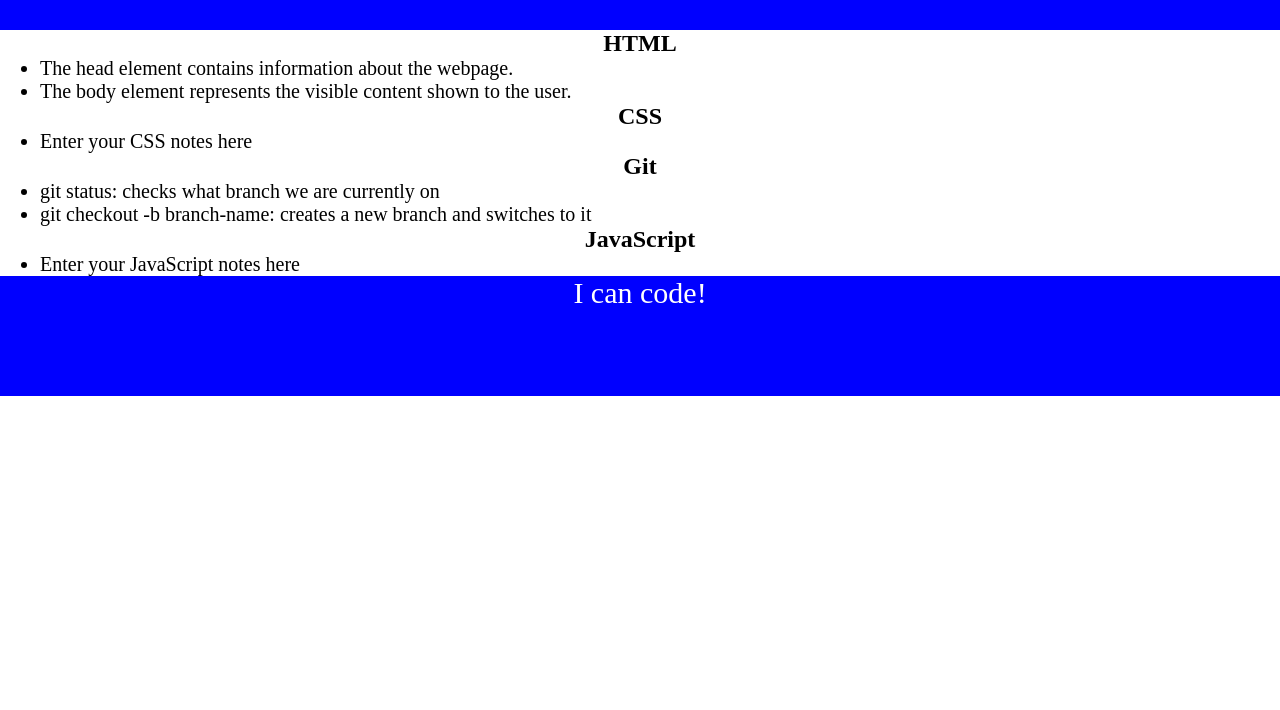
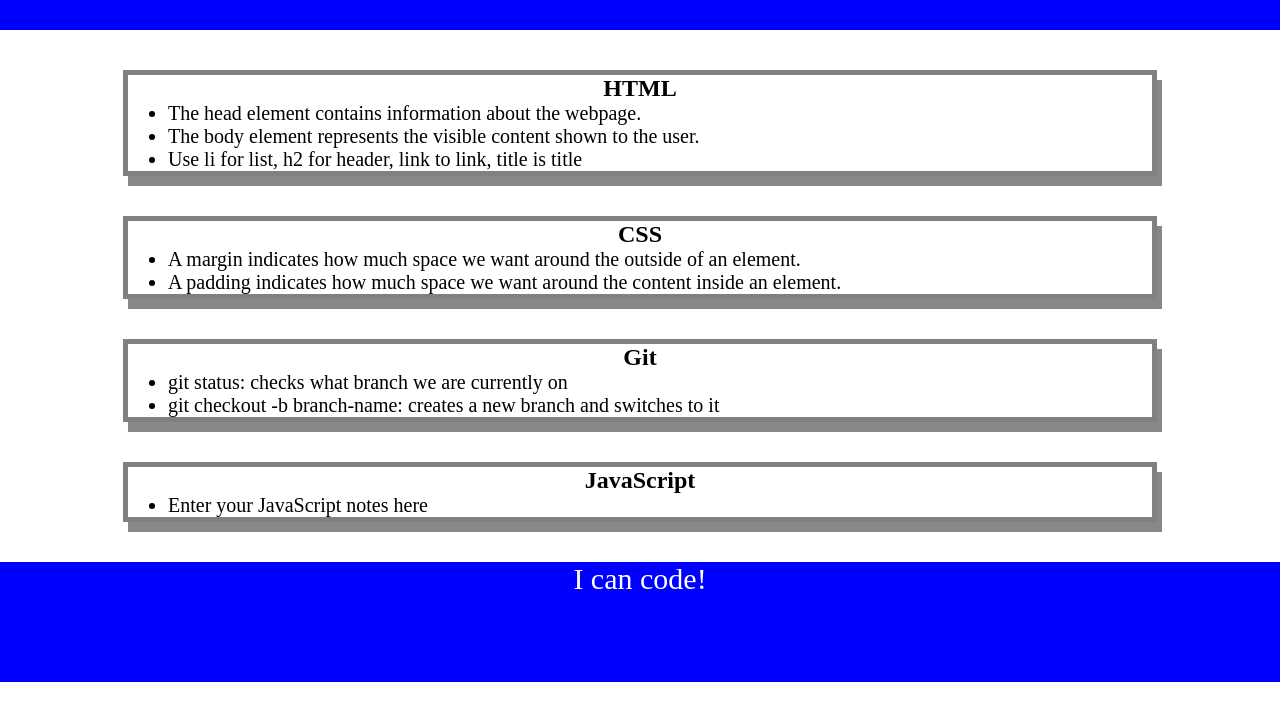
Before and after one commit to SSteelCommander/prework-study-guide, a plain HTML site: page prework-study-guide/index.html in a window 1280 px wide. Shown: the part 90-800 px from the top of the page. Drawn offline with Linux system fonts and the light colour scheme.

Commit message:
all done

```diff
--- a/prework-study-guide/assets/style.css
+++ b/prework-study-guide/assets/style.css
@@ -2,6 +2,7 @@
     margin: 0;
     padding: 0;
 }
+
 header,
 footer {
     width: 100%;
@@ -10,9 +11,11 @@ footer {
     color: white;
 }
 h1,
+
 h2 {
     text-align: center;
 }
+
 img {
     display: block;
     height: 50px;
@@ -20,11 +23,20 @@ img {
     margin-left: auto;
     margin-right: auto;
 }
+
 ul {
     padding-left: 40px;
     font-size: 20px;
 }
+
 p {
     text-align: center;
     font-size: 30px;
   }
+
+.card {
+    width: 80%;
+    margin: 40px auto;
+    border: 5px solid gray;
+    box-shadow: 5px 10px #888888;
+ }
--- a/prework-study-guide/index.html
+++ b/prework-study-guide/index.html
@@ -18,13 +18,15 @@
         <ul>
           <li>The head element contains information about the webpage.</li>
           <li>The body element represents the visible content shown to the user.</li>
+          <li>Use li for list, h2 for header, link to link, title is title</li>
         </ul>
       </section>
 
       <section class="card" id="css-section">
         <h2>CSS</h2>
         <ul>
-          <li>Enter your CSS notes here</li>
+          <li>A margin indicates how much space we want around the outside of an element.</li>
+          <li>A padding indicates how much space we want around the content inside an element.</li>
         </ul>
       </section>
 
```
